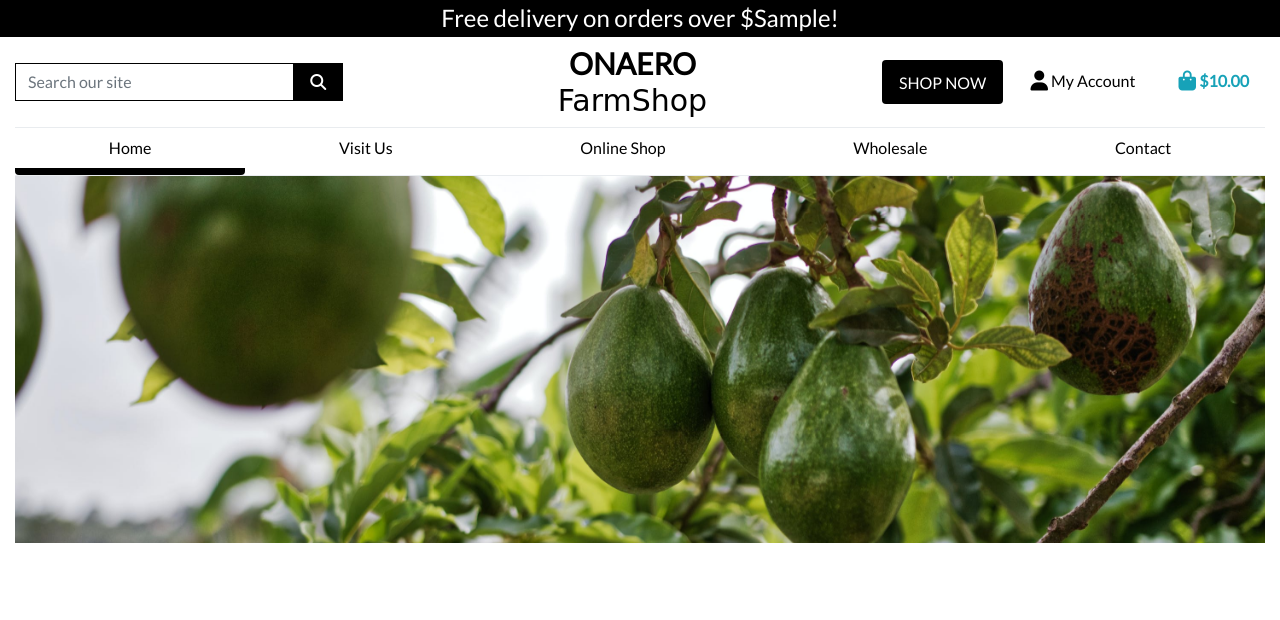
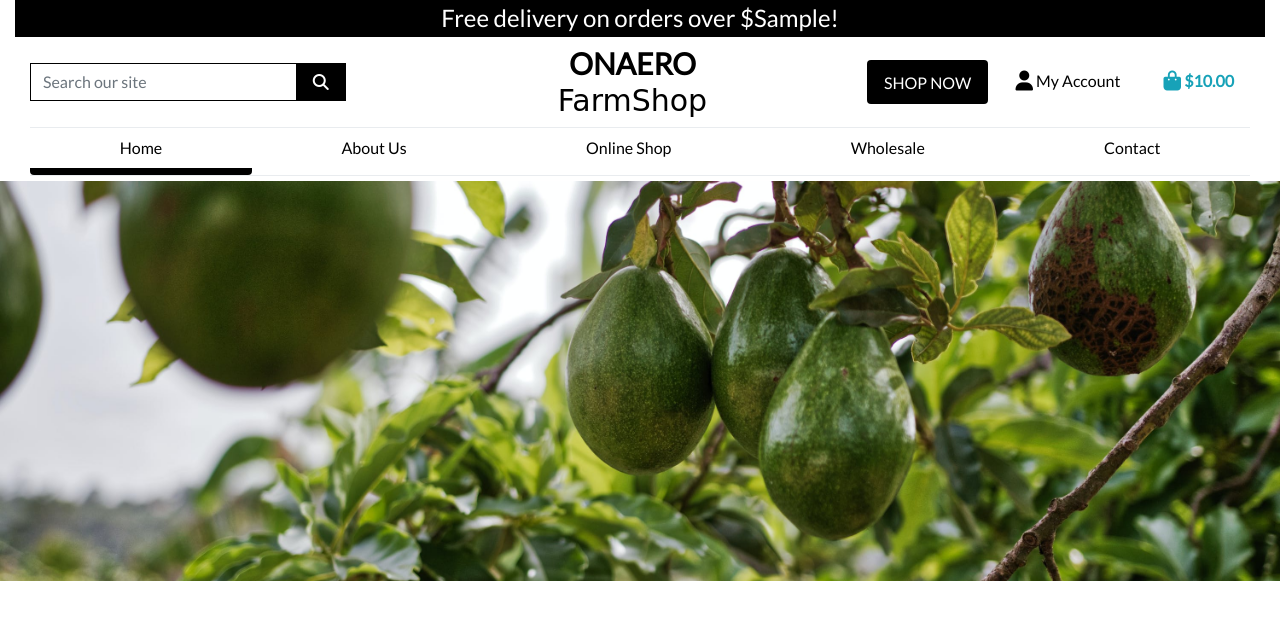
Before and after one commit to garymast/onaero-farm, a Django app: template home/templates/home/index.html in a window 1280 px wide. Shown: the top 620 px of the page. Run offline with Django 3.2, Linux system fonts and the light colour scheme; the template is opened without the code that fills it: most values are stand-ins (such as "Sample title", 1, 10 or a date in 2020); some libraries are stand-ins or nearby versions; some web fonts are replaced.

Commit message:
Add further CSS to fix background image

```diff
--- a/home/templates/home/index.html
+++ b/home/templates/home/index.html
@@ -2,22 +2,17 @@
 {% load static %}
 
 {% block page_header %}
-    <div class="container header-container">
-        <div class="row">
-            <div class="col"></div>
-        </div>
-    </div>
 {% endblock %}
 
 {% block content %}
-    <div class="image_container">
-        <div class="row">
-            <div class="col-7 col-md-6 my-auto">
+    <div>
+        <div class="image-container">
+            <!-- <div class="col-7 col-md-6 my-auto">
                 <h1 class="display-4 logo-font text-black">
 
                 </h1>
 
-            </div>
+            </div> -->
         </div>
     </div>
 {% endblock %}
--- a/static/css/base.css
+++ b/static/css/base.css
@@ -42,8 +42,8 @@
     color: white;
 }
 
-.image_container {
-    background: url('/media/pexels-matthias-oben-3687927.jpg') no-repeat center center fixed;
+.image-container {
+    background: url('/media/pexels-matthias-oben-3687927.jpg') no-repeat center center;
     background-size: cover;
     height: 400px;
     display:block;
@@ -69,6 +69,10 @@
 
 .bg-black {
     background-color: black;
+}
+
+.bg-white {
+    background-color: white;
 }
 
 .shop-now-button:hover,
@@ -99,7 +103,7 @@
     margin: 0 auto;
 }
 
-.header-container {
+.image-container {
     padding-top: 143px;
 }
 
@@ -129,7 +133,7 @@
 }
 
 @media (max-width: 991px) {
-    .header-container {
+    .image-container {
         padding-top: 203px;
     }
 
@@ -140,7 +144,7 @@
 }
 
 @media (max-width: 575px) {
-    .header-container {
+    .image-container {
         padding-top: 409px;
     }
 
--- a/templates/base.html
+++ b/templates/base.html
@@ -37,7 +37,7 @@
     </head>
     <body>
         <div class="container-fluid">
-        <header class="container-fluid fixed-top">
+        <header class="container-fluid">
             <div id="delivery-banner" class="row text-center">
                 <div class="col bg-black text-white">
                     <h4 class="my-1">Free delivery on orders over ${{ free_shipping_threshold }}!</h4>
@@ -64,7 +64,7 @@
                         <h2 class="logo-font text-black my-0"><strong>ONAERO</strong><br><span class="sunshiney">FarmShop</span></h2>
                     </a>
                 </div>
-                <div class="col-12 col-lg-5 my-auto py-1 py-lg-0 pad-left">
+                <div class="col-12 col-lg-5 my-auto py-1 py-lg-0 pad-left bg-white">
                     <ul class="list-inline list-unstyled text-center text-lg-right my-0">
                         <li class="list-inline-item">
                             <a class="nav-link btn btn-black" href="">
@@ -109,6 +109,7 @@
                     </ul>
                 </div>
                 {% include 'includes/main-nav.html' %}
+            </div>
         </header>
 
         {% if messages %}
--- a/templates/includes/main-nav.html
+++ b/templates/includes/main-nav.html
@@ -2,7 +2,7 @@
 <div class="nav-container">
     <nav class="nav nav-pills flex-column flex-sm-row site-nav">
             <a class="flex-sm-fill text-sm-center nav-link nav-link-active" href="#">Home</a>
-            <a class="flex-sm-fill text-sm-center nav-link" href="#">Visit Us</a>
+            <a class="flex-sm-fill text-sm-center nav-link" href="#">About Us</a>
             <a class="flex-sm-fill text-sm-center nav-link" href="#">Online Shop</a>
             <a class="flex-sm-fill text-sm-center nav-link" href="#">Wholesale</a>
             <a class="flex-sm-fill text-sm-center nav-link" href="#">Contact</a>
```
